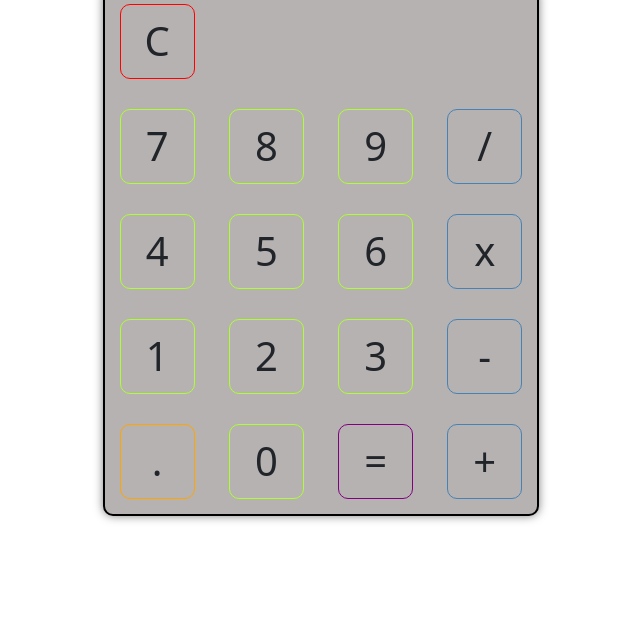
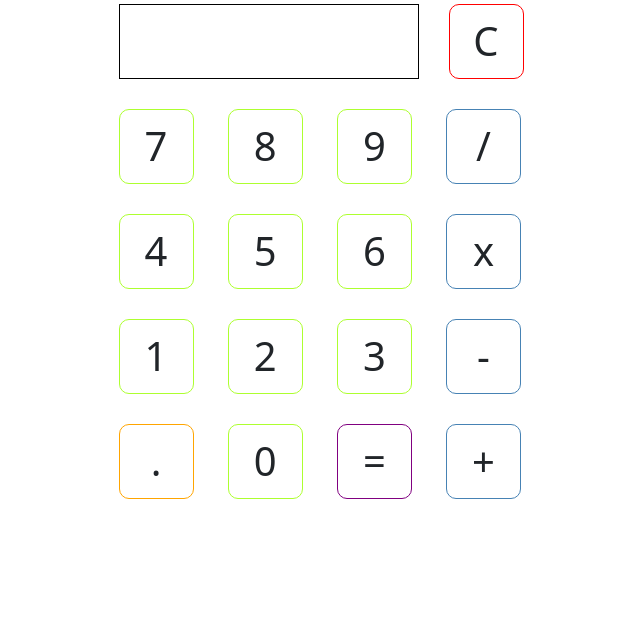
Before and after one commit to tmtribe20/calculator, a plain HTML site: page index.html in a window 1280 px wide. Shown: the part 177-800 px from the top of the page, without its empty margins (319-959 px from the left). Drawn offline with nearby package versions, Linux system fonts and the light colour scheme.

Commit message:
CSS layout completed

```diff
--- a/index.html
+++ b/index.html
@@ -4,18 +4,26 @@
     <meta charset="UTF-8" />
     <meta http-equiv="X-UA-Compatible" content="IE=edge" />
     <meta name="viewport" content="width=device-width, initial-scale=1.0" />
-    <link href="https://cdn.jsdelivr.net/npm/bootstrap@5.3.0-alpha1/dist/css/bootstrap.min.css" rel="stylesheet" integrity="sha384-GLhlTQ8iRABdZLl6O3oVMWSktQOp6b7In1Zl3/Jr59b6EGGoI1aFkw7cmDA6j6gD" crossorigin="anonymous">
+    <link
+      href="https://cdn.jsdelivr.net/npm/bootstrap@5.3.0-alpha1/dist/css/bootstrap.min.css"
+      rel="stylesheet"
+      integrity="sha384-GLhlTQ8iRABdZLl6O3oVMWSktQOp6b7In1Zl3/Jr59b6EGGoI1aFkw7cmDA6j6gD"
+      crossorigin="anonymous"
+    />
     <link rel="stylesheet" href="styles.css" />
     <script src="calc.js" defer></script>
     <title>Calculator</title>
-
   </head>
   <body>
     <h1>Calculator</h1>
     <div class="calculator">
       <div class="first-row">
-        <div class="screen"></div>
-        <button class="btn clear">C</button>
+        <div id="screen">
+          <div class="previous"></div>
+          <div class="current"></div>
+        </div>
+        <button class="btn" id="clear-btn">C</button>
+      </div>
       <div class="other-rows">
         <button class="btn number">7</button>
         <button class="btn number">8</button>
@@ -40,11 +48,6 @@
         <button class="btn equal">=</button>
         <button class="btn operator">+</button>
       </div>
-
-
-
-        </div>
-      </div>
     </div>
   </body>
 </html>
--- a/styles.css
+++ b/styles.css
@@ -5,14 +5,6 @@ body {
   flex-direction: column;
   width: 100vw;
   height: 100vh;
-}
-
-.calculator {
-  display: flex;
-  box-shadow: 0 0 10px 0 rgba(0, 0, 0, 0.5);
-  border: 2px solid black;
-  border-radius: 10px;
-  background: #b6b2b2;
 }
 
 .btn {
@@ -40,11 +32,11 @@ body {
   background-color: steelblue;
 }
 
-.clear {
+#clear-btn {
   border: 1px solid red;
   border-radius: 10px;
 }
-.clear:hover {
+#clear-btn:hover {
   background-color: red;
 }
 
@@ -63,3 +55,28 @@ body {
 .equal:hover {
   background-color: purple;
 }
+
+.first-row {
+  display: flex;
+  justify-content: center;
+  align-items: center;
+}
+
+#screen {
+  width: 300px;
+  height: 75px;
+  border: 1px solid black;
+  margin: 15px;
+  display: flex;
+  flex-direction: column;
+  justify-content: flex-end;
+  align-items: flex-end;
+}
+
+.previous {
+  font-size: 20px;
+}
+
+.current {
+  font-size: 40px;
+}
```
Lines whose indentation alone changed are shown as unchanged.
